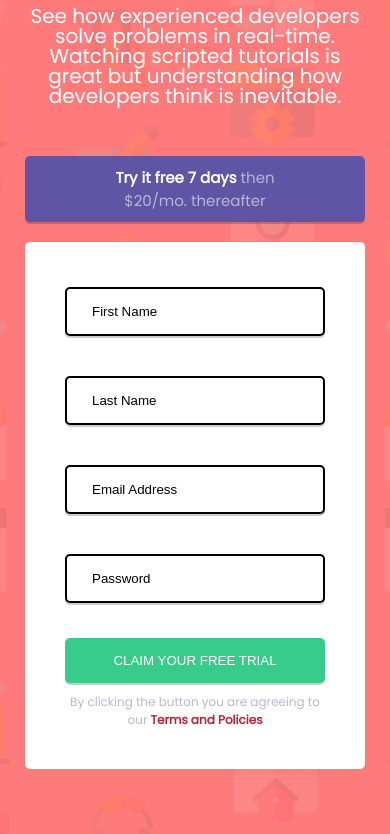
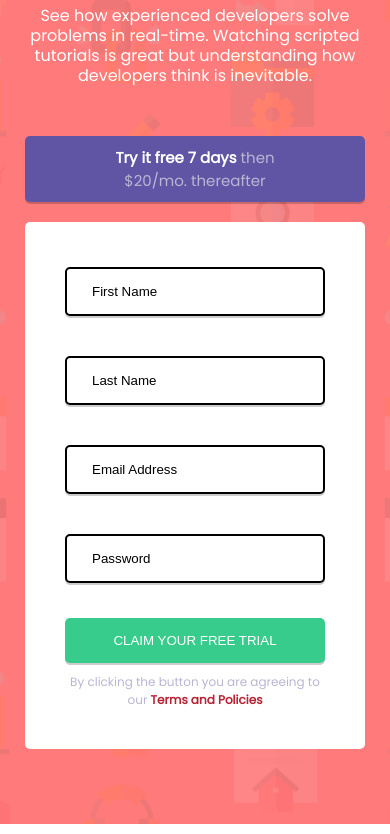
Before and after one commit to Tolulophey/Registration-Form, a plain HTML site: page index.html in a window 390 px wide. Shown: the part 179-1013 px from the top of the page. Drawn offline with Linux system fonts and the light colour scheme.

Commit message:
more on screen responsiveness

```diff
--- a/style.css
+++ b/style.css
@@ -40,12 +40,12 @@ body {
   padding: 0 30px;
 }
 .left > h2 {
-  font-size: 30px;
+  font-size: 50px;
   margin-bottom: 10px;
 }
 .left > p {
   line-height: 20px;
-  font-size: 10px;
+  font-size: 15px;
   margin: 0px;
 }
 .right {
@@ -147,7 +147,7 @@ input[type="submit"] {
   color: #b72234;
   font-weight: bold;
 }
-@media only screen and (max-width: 900px) {
+@media only screen and (max-width: 1200px), (max-width: 900px) {
 body {
     width: 100%;
     height: 100%;
@@ -158,18 +158,20 @@ body {
 .left {
   width: 45%;
   margin: auto;
+  padding: 0 20px;
 }
 .left > h2 {
-  width: 100%;
+  width: 400px;
   font-size: 40px;
+  margin: 0 auto;
   margin-bottom: 10px;
 }
 .left > p {
+  width: 400px;
   line-height: 20px;
   margin: 0px;
-  width: 100%;
-  font-size: small;
-  font-size: smaller;
+  margin: 0 auto;
+  font-size: 12px;
 }
 .right {
   width: 55%;
@@ -178,7 +180,7 @@ body {
 }
 
 }
-@media only screen and (max-width: 400px){
+@media only screen and (max-width: 700px), (max-width: 400px){
 body {
     margin: 0;
     width: 100%;
@@ -215,7 +217,7 @@ form {
     margin-bottom: 20px;
   }
 .left > p {
-    font-size: 20px;
+    font-size: 16px;
     width: auto;
   }
   .subscribe{
```
